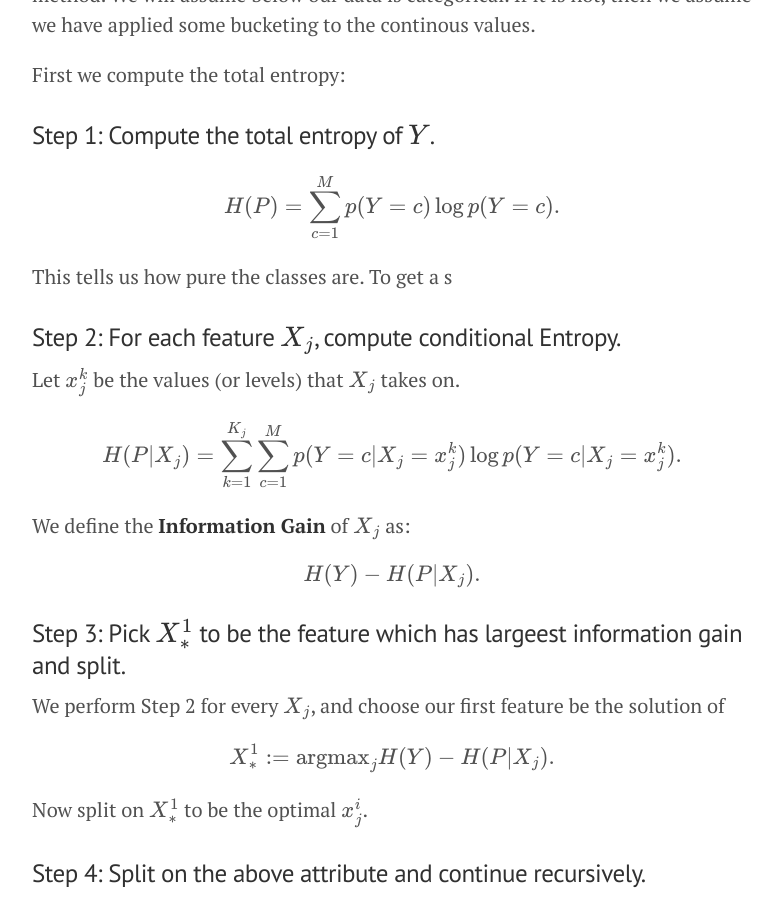
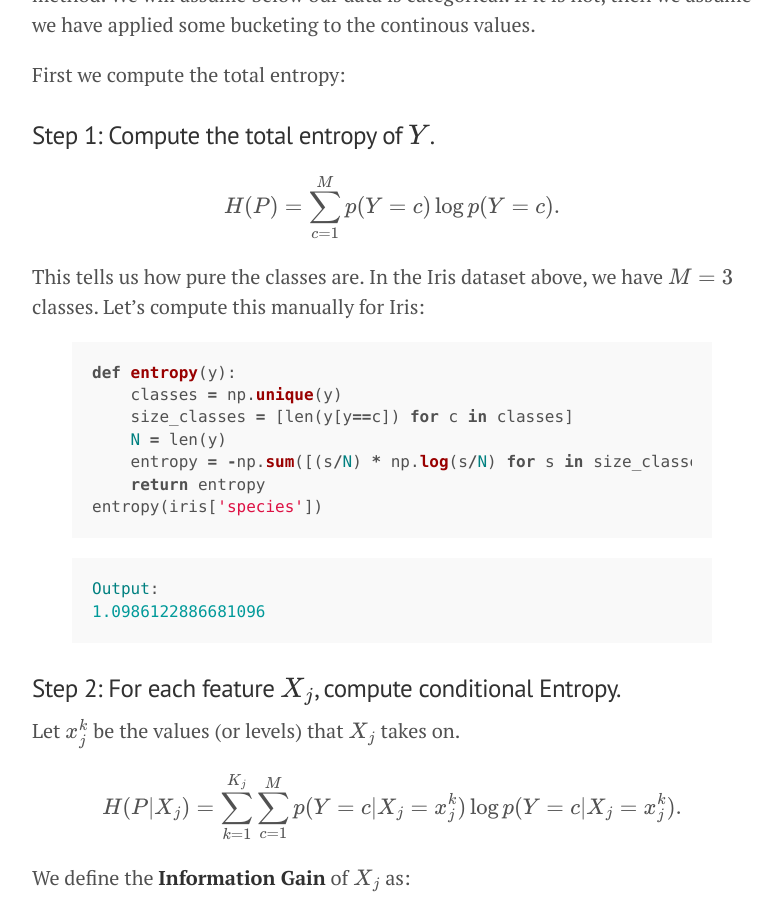
Before and after one commit to doriang102/doriang102.github.io, a Jekyll site: the page built from _posts/2017-10-15-Introduction-To-Ensemble-Methods.md, in a window 1280 px wide and 900 px high, scrolled down 3136 px. Shown: the whole window, without its empty margins (248-1030 px from the left). Built offline with Jekyll 4.4.1, drawn with Linux system fonts in a browser that asks for light colours; our own code applies the rules of GitHub Pages for plain Markdown files; formulas are drawn with MathJax 3.

Commit message:
Update 2017-10-15-Introduction-To-Ensemble-Methods.md

```diff
--- a/_posts/2017-10-15-Introduction-To-Ensemble-Methods.md
+++ b/_posts/2017-10-15-Introduction-To-Ensemble-Methods.md
@@ -57,7 +57,21 @@ First we compute the total entropy:
 
 $$ H(P) = \sum_{c=1}^M p(Y=c) \log p(Y=c).$$
 
-This tells us how pure the classes are. To get a s
+This tells us how pure the classes are. In the Iris dataset above, we have $$M=3$$ classes. Let's compute this manually for Iris:
+{% highlight ruby %}
+def entropy(y):
+    classes = np.unique(y)
+    size_classes = [len(y[y==c]) for c in classes]
+    N = len(y)
+    entropy = -np.sum([(s/N) * np.log(s/N) for s in size_classes])
+    return entropy
+entropy(iris['species'])
+{% endhighlight %}
+
+{% highlight ruby %}
+Output:
+1.0986122886681096
+{% endhighlight %}
 
 ### Step 2: For each feature $$X_j$$, compute conditional Entropy.
 
```
